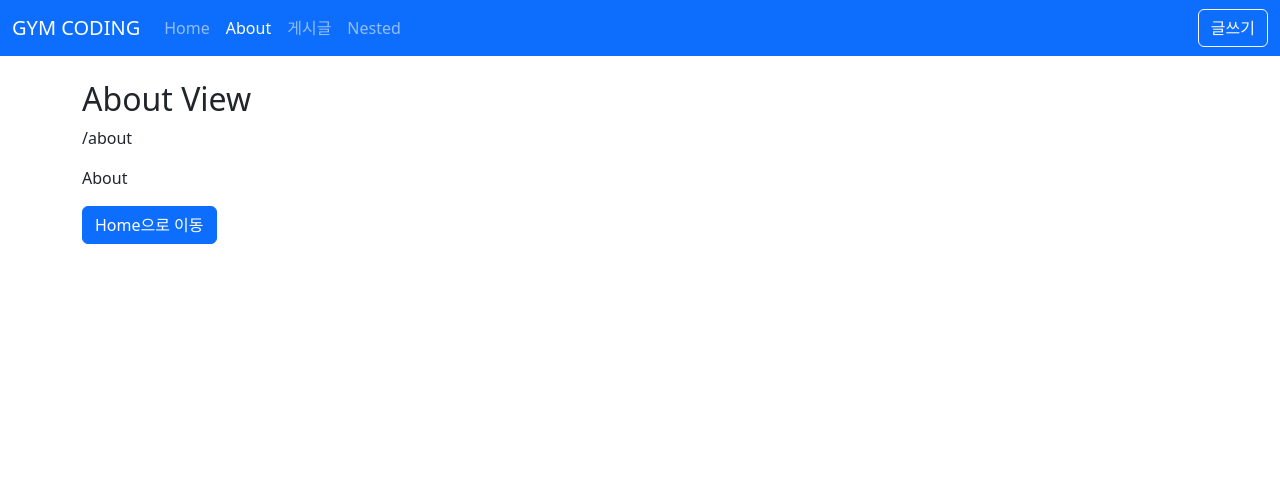
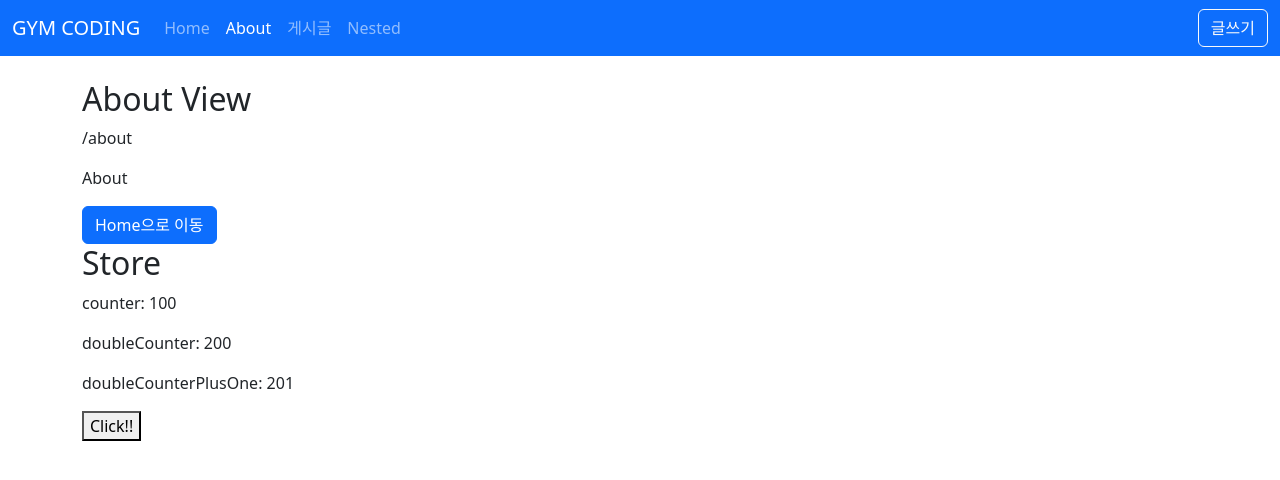
Before and after one commit to JungHoiMin/inflearn, a Vue app in the folder Vue3 완벽 마스터_기초부터 실전까지(실전편)/vue3-posts/: page /about in a window 1280 px wide. Shown: the top 480 px of the page. Built offline with nearby package versions, Linux system fonts and the light colour scheme.

Commit message:
Section 9 Pinia (Vuex5) - Pinia 기초 : state.getters, actions

```diff
--- a/Vue3 완벽 마스터_기초부터 실전까지(실전편)/vue3-posts/package.json
+++ b/Vue3 완벽 마스터_기초부터 실전까지(실전편)/vue3-posts/package.json
@@ -16,6 +16,7 @@
     "bootstrap": "^5.3.3",
     "bootstrap-icons": "^1.11.3",
     "dayjs": "^1.11.11",
+    "pinia": "^2.1.7",
     "vue": "^3.4.21",
     "vue-router": "^4.3.2"
   },
--- a/Vue3 완벽 마스터_기초부터 실전까지(실전편)/vue3-posts/src/main.js
+++ b/Vue3 완벽 마스터_기초부터 실전까지(실전편)/vue3-posts/src/main.js
@@ -6,14 +6,16 @@ import { createApp } from 'vue';
 import App from './App.vue';
 import globalComponents from '@/plugins/global-components';
 import 'bootstrap/dist/js/bootstrap.js';
-import globalDirectives from '@/plugins/global-directives.js'
-import dayjs from '@/plugins/dayjs.js'
+import globalDirectives from '@/plugins/global-directives.js';
+import dayjs from '@/plugins/dayjs.js';
+import { createPinia } from 'pinia';
 
 const app = createApp(App);
 app.use(globalComponents);
 app.use(globalDirectives);
 app.use(dayjs);
 app.use(router);
+app.use(createPinia());
 app.mount('#app');
 
 // console.log('MODE: ', import.meta.env.MODE);
--- /dev/null
+++ b/Vue3 완벽 마스터_기초부터 실전까지(실전편)/vue3-posts/src/stores/counter.js
@@ -0,0 +1,18 @@
+import { defineStore } from 'pinia';
+
+export const useCounterStore = defineStore('counter', {
+  state: () => ({
+    counter: 1,
+  }),
+  getters: {
+    doubleCount: state => state.counter * 2,
+    doubleCountPlusOne() {
+      return this.doubleCount + 1;
+    },
+  },
+  actions: {
+    increment() {
+      this.counter++;
+    },
+  },
+});
--- a/Vue3 완벽 마스터_기초부터 실전까지(실전편)/vue3-posts/src/views/AboutView.vue
+++ b/Vue3 완벽 마스터_기초부터 실전까지(실전편)/vue3-posts/src/views/AboutView.vue
@@ -1,4 +1,12 @@
-<script setup></script>
+<script setup>
+import { useCounterStore } from '@/stores/counter.js';
+import { storeToRefs } from 'pinia';
+
+const store = useCounterStore();
+const { counter, doubleCountPlusOne, doubleCount } = storeToRefs(store);
+const { increment } = store;
+counter.value = 100;
+</script>
 
 <template>
   <div>
@@ -8,6 +16,11 @@
     <button class="btn btn-primary" @click="$router.push('/')">
       Home으로 이동
     </button>
+    <h2>Store</h2>
+    <p>counter: {{ counter }}</p>
+    <p>doubleCounter: {{ doubleCount }}</p>
+    <p>doubleCounterPlusOne: {{ doubleCountPlusOne }}</p>
+    <button @click="increment">Click!!</button>
   </div>
 </template>
 
```
Also changed, not shown: 1 other file (tests, documents, lock files or other folders).
